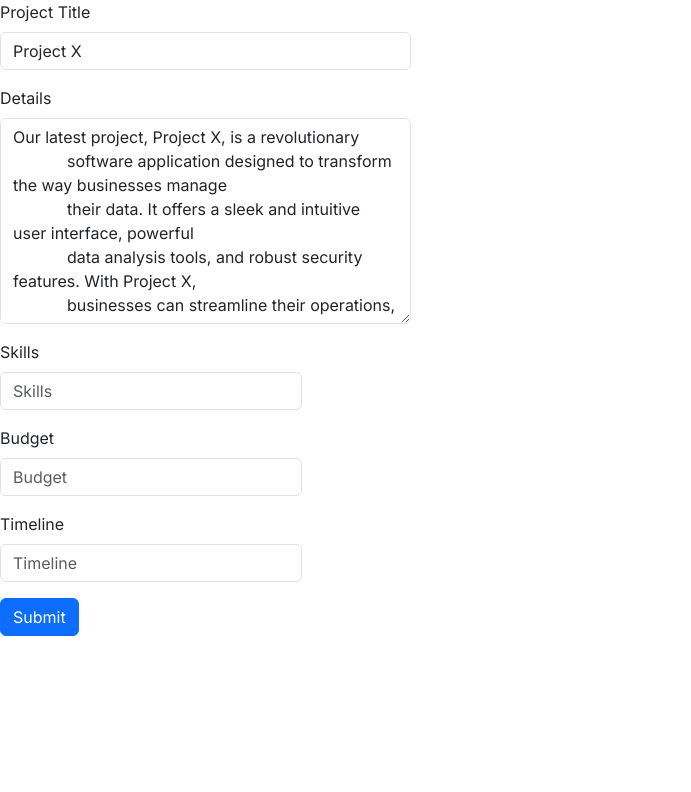
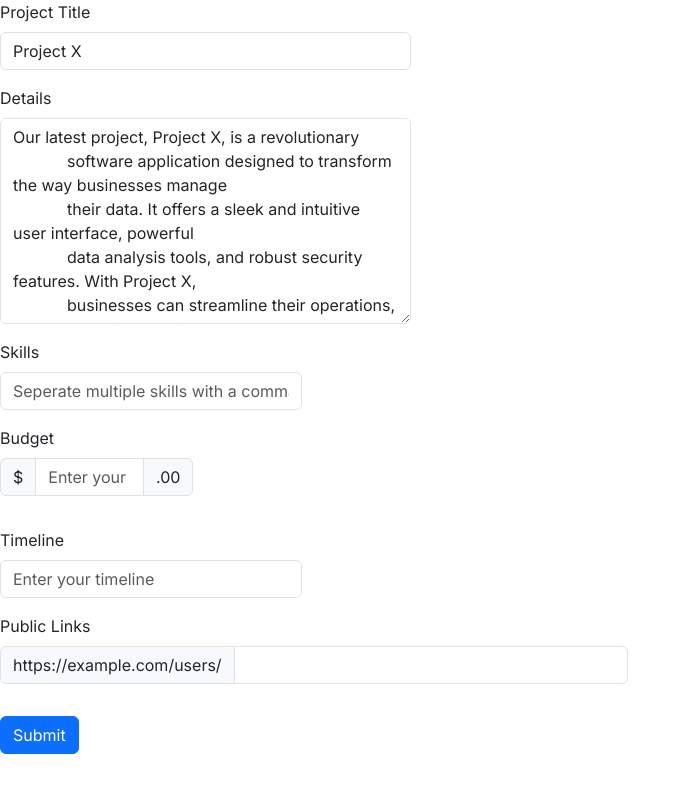
Before and after one commit to ThomasD0213/teamtwo, a Next.js app in the folder front-end/: page /createProject in a window 1280 px wide. Shown: the top 792 px of the page, without its empty margins (0-691 px from the left). Built offline with nearby package versions, Linux system fonts and the light colour scheme.

Commit message:
made some minor improvements to create project page

```diff
--- a/front-end/src/app/createProject/page.tsx
+++ b/front-end/src/app/createProject/page.tsx
@@ -28,7 +28,7 @@ function FormExample() {
           <Form.Control
             required
             type="text"
-            placeholder="Project title" // when there is nothing typed in, this is shown in the textbox
+            placeholder="Enter your project title" // when there is nothing typed in, this is shown in the textbox
             defaultValue="Project X" // hard coded default value.
           />
           <Form.Control.Feedback>Looks good!</Form.Control.Feedback>
@@ -42,7 +42,7 @@ function FormExample() {
             required
             rows={8}
             type="text"
-            placeholder="Details"
+            placeholder="Enter project details"
             defaultValue="Our latest project, Project X, is a revolutionary
             software application designed to transform the way businesses manage
             their data. It offers a sleek and intuitive user interface, powerful
@@ -56,16 +56,20 @@ function FormExample() {
       <Row className="mb-3">
         <Form.Group as={Col} md="3" controlId="validationCustom05">
           <Form.Label>Skills</Form.Label>
-          <Form.Control type="text" placeholder="Skills" required />
+          <Form.Control type="text" placeholder="Seperate multiple skills with a comma" required />
           {/* Instead of doing a textbox, I'd suggest a tag input but
           from what I see there isn't a react bootstrap component
           that we could use, so this could take some time to implement. */}
         </Form.Group>
       </Row>
       <Row className="mb-3">
-        <Form.Group as={Col} md="3" controlId="validationCustom04">
+        <Form.Group as={Col} md="2" controlId="validationCustom04">
           <Form.Label>Budget</Form.Label>
-          <Form.Control type="text" placeholder="Budget" required />
+          <InputGroup className="mb-3">
+            <InputGroup.Text>$</InputGroup.Text>
+            <Form.Control type="text" placeholder="Enter your budget" required />
+            <InputGroup.Text>.00</InputGroup.Text>
+          </InputGroup>
           <Form.Control.Feedback type="invalid">
             Please provide a valid number.
           </Form.Control.Feedback>
@@ -74,11 +78,22 @@ function FormExample() {
       <Row className="mb-3">
         <Form.Group as={Col} md="3" controlId="validationCustom04">
           <Form.Label>Timeline</Form.Label>
-          <Form.Control type="text" placeholder="Timeline" required />
+          <Form.Control type="text" placeholder="Enter your timeline" required />
           <Form.Control.Feedback type="invalid">
             Please provide a valid time frame.
           </Form.Control.Feedback>
         </Form.Group>
+      </Row>
+      <Row className="mb-3">
+      <Col xs={6}>
+      <Form.Label htmlFor="basic-url">Public Links</Form.Label>
+      <InputGroup className="mb-3">
+        <InputGroup.Text id="basic-addon3">
+          https://example.com/users/
+        </InputGroup.Text>
+        <Form.Control id="basic-url" aria-describedby="basic-addon3" />
+      </InputGroup>
+      </Col>
       </Row>
       <Button type="submit">Submit</Button>
     </Form>
```
